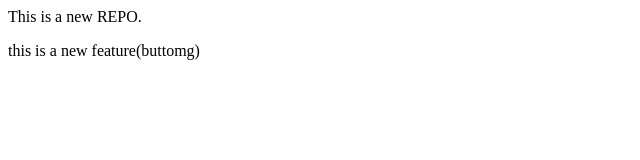
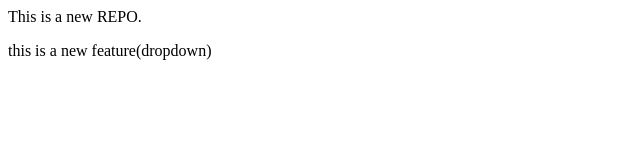
Before and after one commit to adityakulkarni702/localRepo, a plain HTML site: page index.html in a window 1280 px wide. Shown: the full height of the page, 0-640 px from the left. Drawn offline with Linux system fonts and the light colour scheme.

```diff
--- a/index.html
+++ b/index.html
@@ -1,2 +1,2 @@
 <p>This is a new REPO.</p>
-<p>this is a new feature(buttomg)</p>
+<p>this is a new feature(dropdown)</p>
```
